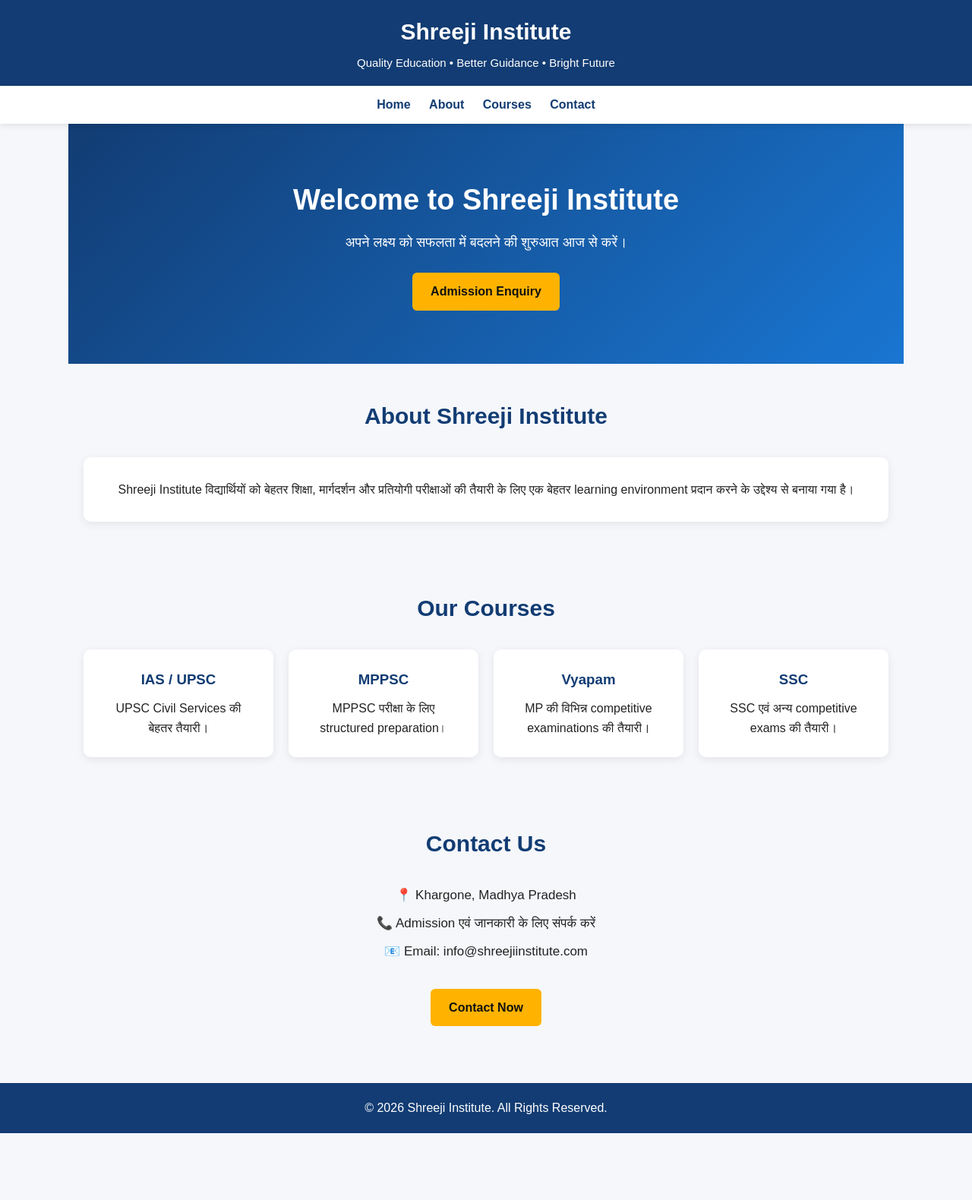
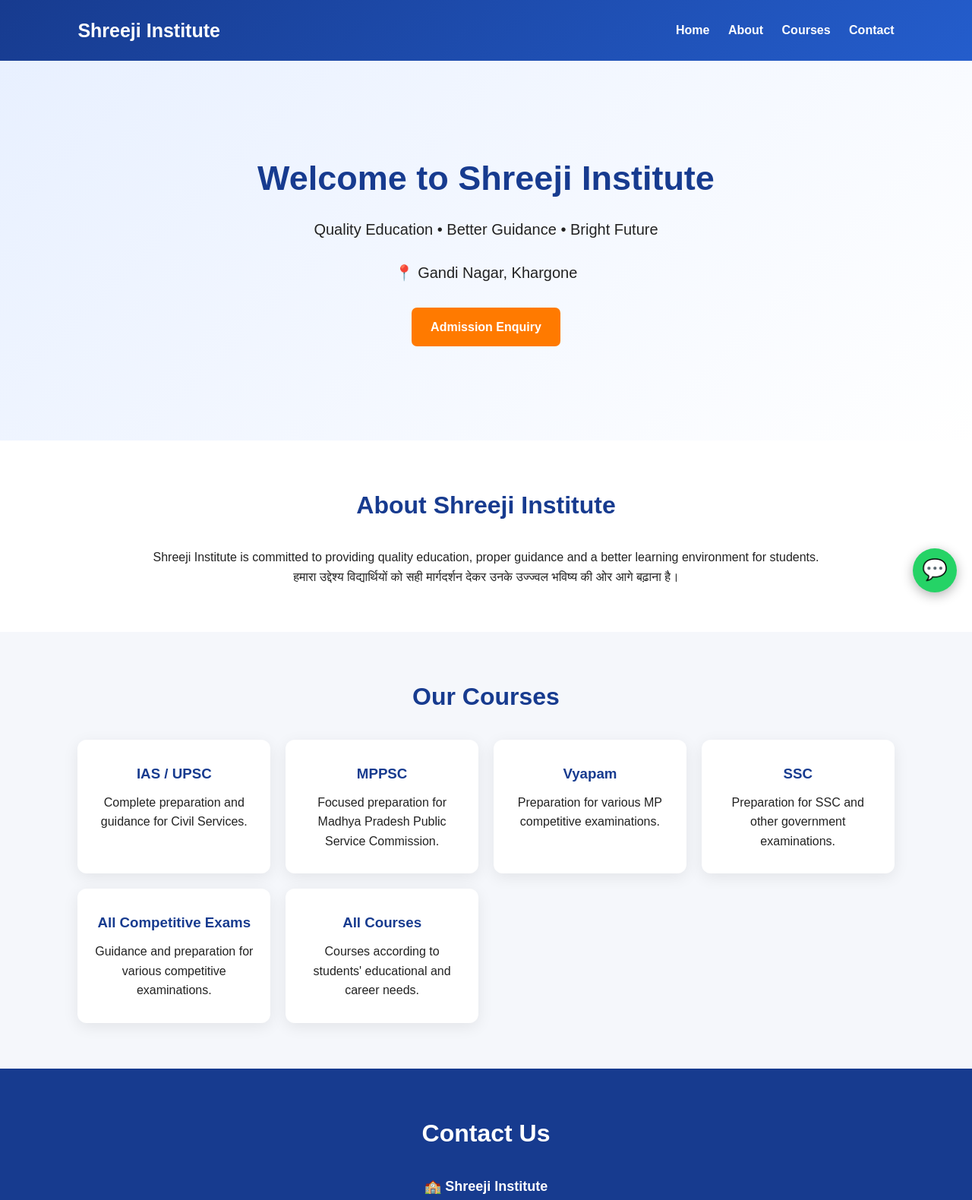
Before and after one commit to madanchouhanp/Coaching-website-, a plain HTML site: page index.html in a window 1280 px wide. Shown: the top 1580 px of the page at 76% size. Before the commit the page ends 1492 px from the top, so only its background shows below. Drawn offline with Linux system fonts and the light colour scheme.

Commit message:
Update index.html

```diff
--- a/index.html
+++ b/index.html
@@ -1,5 +1,5 @@
 <!DOCTYPE html>
-<html lang="hi">
+<html lang="en">
 <head>
 <meta charset="UTF-8">
 <meta name="viewport" content="width=device-width, initial-scale=1.0">
@@ -7,149 +7,170 @@
 <title>Shreeji Institute | Khargone</title>
 
 <style>
-        * {
-            margin: 0;
-            padding: 0;
-            box-sizing: border-box;
-            font-family: Arial, sans-serif;
+*{
+    margin:0;
+    padding:0;
+    box-sizing:border-box;
+    font-family:Arial, sans-serif;
 }
 
-        body {
-            background: #f5f7fb;
-            color: #222;
-            line-height: 1.6;
+body{
+    background:#f5f7fb;
+    color:#222;
+    line-height:1.6;
 }
 
-        header {
-            background: #123c73;
-            color: white;
-            padding: 18px 20px;
-            text-align: center;
+header{
+    background:linear-gradient(135deg,#173b8f,#245dcc);
+    color:white;
+    padding:20px 8%;
+    display:flex;
+    justify-content:space-between;
+    align-items:center;
+    position:sticky;
+    top:0;
+    z-index:100;
 }
 
-        header h1 {
-            font-size: 30px;
+.logo{
+    font-size:25px;
+    font-weight:bold;
 }
 
-        header p {
-            margin-top: 5px;
-            font-size: 15px;
+nav a{
+    color:white;
+    text-decoration:none;
+    margin-left:20px;
+    font-weight:bold;
 }
 
-        nav {
-            background: white;
-            padding: 12px;
-            text-align: center;
-            box-shadow: 0 2px 8px rgba(0,0,0,0.1);
-            position: sticky;
-            top: 0;
-            z-index: 10;
+.hero{
+    min-height:500px;
+    display:flex;
+    align-items:center;
+    justify-content:center;
+    text-align:center;
+    padding:50px 20px;
+    background:linear-gradient(135deg,#e8f0ff,#ffffff);
 }
 
-        nav a {
-            text-decoration: none;
-            color: #123c73;
-            font-weight: bold;
-            margin: 0 10px;
+.hero h1{
+    font-size:45px;
+    color:#173b8f;
+    margin-bottom:15px;
 }
 
-        .hero {
-            background: linear-gradient(135deg, #123c73, #1976d2);
-            color: white;
-            text-align: center;
-            padding: 70px 20px;
+.hero p{
+    font-size:20px;
+    margin-bottom:25px;
 }
 
-        .hero h2 {
-            font-size: 38px;
-            margin-bottom: 12px;
+.btn{
+    display:inline-block;
+    padding:13px 25px;
+    background:#ff7a00;
+    color:white;
+    text-decoration:none;
+    border-radius:7px;
+    font-weight:bold;
+    margin:5px;
 }
 
-        .hero p {
-            font-size: 18px;
-            margin-bottom: 25px;
+.btn:hover{
+    opacity:.85;
 }
 
-        .btn {
-            display: inline-block;
-            background: #ffb300;
-            color: #111;
-            padding: 12px 24px;
-            border-radius: 6px;
-            text-decoration: none;
-            font-weight: bold;
+section{
+    padding:60px 8%;
 }
 
-        section {
-            padding: 45px 20px;
-            max-width: 1100px;
-            margin: auto;
+.section-title{
+    text-align:center;
+    color:#173b8f;
+    font-size:32px;
+    margin-bottom:30px;
 }
 
-        .title {
-            text-align: center;
-            color: #123c73;
-            margin-bottom: 30px;
-            font-size: 30px;
+.about{
+    background:white;
+    text-align:center;
 }
 
-        .cards {
-            display: grid;
-            grid-template-columns: repeat(auto-fit, minmax(220px, 1fr));
-            gap: 20px;
+.courses{
+    display:grid;
+    grid-template-columns:repeat(auto-fit,minmax(220px,1fr));
+    gap:20px;
 }
 
-        .card {
-            background: white;
-            padding: 25px;
-            border-radius: 10px;
-            text-align: center;
-            box-shadow: 0 3px 12px rgba(0,0,0,0.08);
+.course{
+    background:white;
+    padding:30px 20px;
+    text-align:center;
+    border-radius:12px;
+    box-shadow:0 5px 20px rgba(0,0,0,.08);
 }
 
-        .card h3 {
-            color: #123c73;
-            margin-bottom: 10px;
+.course h3{
+    color:#173b8f;
+    margin-bottom:10px;
 }
 
-        .about {
-            background: white;
-            border-radius: 10px;
-            padding: 30px;
-            box-shadow: 0 3px 12px rgba(0,0,0,0.08);
-            text-align: center;
+.contact{
+    background:#173b8f;
+    color:white;
+    text-align:center;
 }
 
-        .contact {
-            text-align: center;
+.contact .section-title{
+    color:white;
 }
 
-        .contact p {
-            margin: 10px 0;
-            font-size: 17px;
+.contact p{
+    font-size:18px;
+    margin:8px;
 }
 
-        footer {
-            background: #123c73;
-            color: white;
-            text-align: center;
-            padding: 20px;
-            margin-top: 30px;
+footer{
+    background:#101d38;
+    color:white;
+    text-align:center;
+    padding:20px;
 }
 
-        @media (max-width: 600px) {
-            header h1 {
-                font-size: 25px;
+.whatsapp{
+    position:fixed;
+    right:20px;
+    bottom:20px;
+    background:#25D366;
+    color:white;
+    width:58px;
+    height:58px;
+    border-radius:50%;
+    display:flex;
+    align-items:center;
+    justify-content:center;
+    text-decoration:none;
+    font-size:27px;
+    box-shadow:0 4px 15px rgba(0,0,0,.3);
 }
 
-            nav a {
-                display: inline-block;
-                margin: 5px;
-                font-size: 14px;
+@media(max-width:700px){
+    header{
+        flex-direction:column;
+        gap:12px;
     }
 
-            .hero h2 {
-                font-size: 30px;
+    nav a{
+        margin:0 7px;
+        font-size:14px;
+    }
+
+    .hero h1{
+        font-size:34px;
+    }
+
+    .hero p{
+        font-size:17px;
     }
 }
 </style>
@@ -158,9 +179,7 @@
 <body>
 
 <header>
-        <h1>Shreeji Institute</h1>
-        <p>Quality Education • Better Guidance • Bright Future</p>
-    </header>
+    <div class="logo">Shreeji Institute</div>
 
     <nav>
         <a href="#home">Home</a>
@@ -168,70 +187,101 @@
         <a href="#courses">Courses</a>
         <a href="#contact">Contact</a>
     </nav>
+</header>
 
 <section class="hero" id="home">
-        <h2>Welcome to Shreeji Institute</h2>
-        <p>अपने लक्ष्य को सफलता में बदलने की शुरुआत आज से करें।</p>
+    <div>
+        <h1>Welcome to Shreeji Institute</h1>
+
+        <p>
+            Quality Education • Better Guidance • Bright Future
+        </p>
+
+        <p>
+            📍 Gandi Nagar, Khargone
+        </p>
+
         <a href="#contact" class="btn">Admission Enquiry</a>
-    </section>
-
-    <section id="about">
-        <h2 class="title">About Shreeji Institute</h2>
-
-        <div class="about">
-            <p>
-                Shreeji Institute विद्यार्थियों को बेहतर शिक्षा,
-                मार्गदर्शन और प्रतियोगी परीक्षाओं की तैयारी के लिए
-                एक बेहतर learning environment प्रदान करने के उद्देश्य से बनाया गया है।
-            </p>
     </div>
 </section>
 
+<section class="about" id="about">
+    <h2 class="section-title">About Shreeji Institute</h2>
+
+    <p>
+        Shreeji Institute is committed to providing quality education,
+        proper guidance and a better learning environment for students.
+    </p>
+
+    <p>
+        हमारा उद्देश्य विद्यार्थियों को सही मार्गदर्शन देकर
+        उनके उज्ज्वल भविष्य की ओर आगे बढ़ाना है।
+    </p>
+</section>
+
 <section id="courses">
-        <h2 class="title">Our Courses</h2>
+    <h2 class="section-title">Our Courses</h2>
 
-        <div class="cards">
+    <div class="courses">
 
-            <div class="card">
+        <div class="course">
             <h3>IAS / UPSC</h3>
-                <p>UPSC Civil Services की बेहतर तैयारी।</p>
+            <p>Complete preparation and guidance for Civil Services.</p>
         </div>
 
-            <div class="card">
+        <div class="course">
             <h3>MPPSC</h3>
-                <p>MPPSC परीक्षा के लिए structured preparation।</p>
+            <p>Focused preparation for Madhya Pradesh Public Service Commission.</p>
         </div>
 
-            <div class="card">
+        <div class="course">
             <h3>Vyapam</h3>
-                <p>MP की विभिन्न competitive examinations की तैयारी।</p>
+            <p>Preparation for various MP competitive examinations.</p>
         </div>
 
-            <div class="card">
+        <div class="course">
             <h3>SSC</h3>
-                <p>SSC एवं अन्य competitive exams की तैयारी।</p>
+            <p>Preparation for SSC and other government examinations.</p>
+        </div>
+
+        <div class="course">
+            <h3>All Competitive Exams</h3>
+            <p>Guidance and preparation for various competitive examinations.</p>
+        </div>
+
+        <div class="course">
+            <h3>All Courses</h3>
+            <p>Courses according to students' educational and career needs.</p>
         </div>
 
     </div>
 </section>
 
-    <section id="contact">
-        <h2 class="title">Contact Us</h2>
+<section class="contact" id="contact">
+    <h2 class="section-title">Contact Us</h2>
 
-        <div class="contact">
-            <p>📍 Khargone, Madhya Pradesh</p>
-            <p>📞 Admission एवं जानकारी के लिए संपर्क करें</p>
-            <p>📧 Email: info@shreejiinstitute.com</p>
+    <p>🏫 <b>Shreeji Institute</b></p>
+    <p>📍 Gandi Nagar, Khargone</p>
+    <p>📞 7724014133</p>
 
     <br>
 
-            <a href="#" class="btn">Contact Now</a>
-        </div>
+    <a href="tel:7724014133" class="btn">📞 Call Now</a>
+
+    <a href="https://wa.me/917724014133" class="btn">
+        💬 WhatsApp
+    </a>
 </section>
 
 <footer>
-        <p>© 2026 Shreeji Institute. All Rights Reserved.</p>
+    © 2026 Shreeji Institute | Gandi Nagar, Khargone
 </footer>
+
+<a class="whatsapp"
+   href="https://wa.me/917724014133"
+   target="_blank">
+   💬
+</a>
 
 </body>
 </html>
```
Lines whose indentation alone changed are shown as unchanged.
